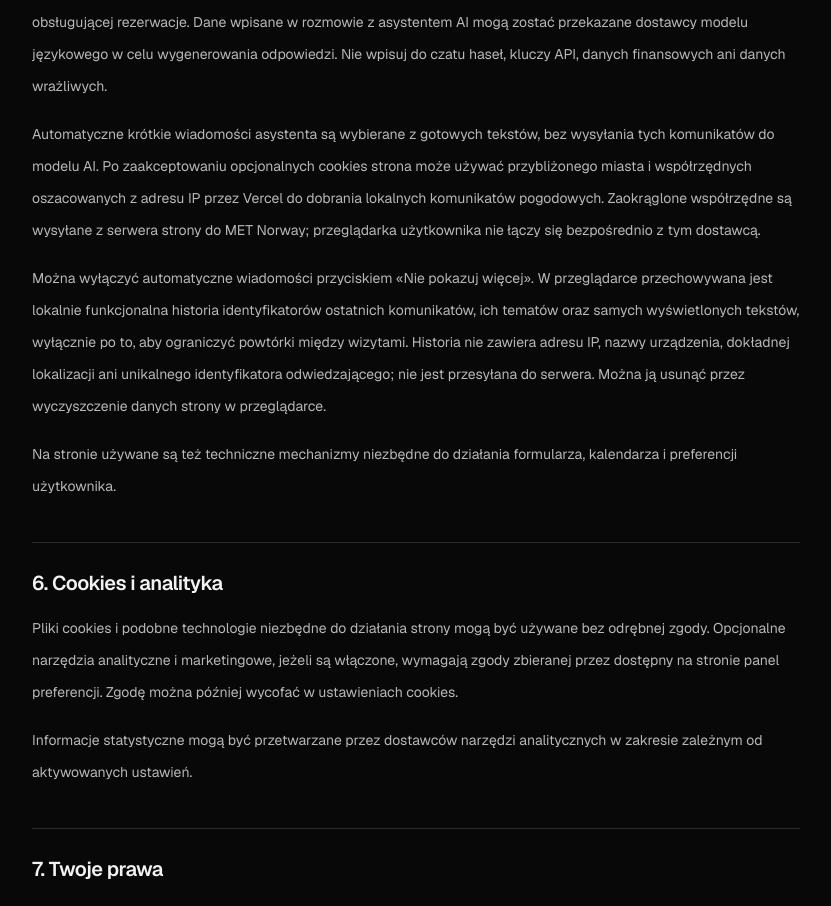
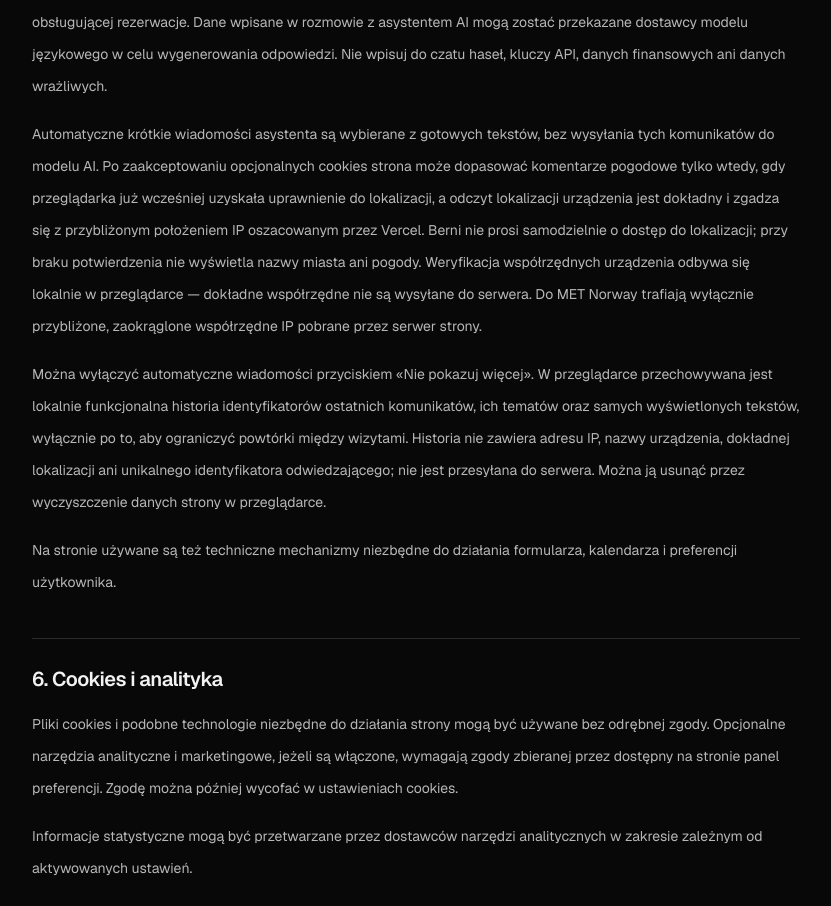
Before and after one commit to ft4k696bk6-prog/kacper-portfolio, a Next.js app: page /polityka-prywatnosci in a window 1280 px wide. Shown: the part 1887-2793 px from the top of the page, without its empty margins (224-1055 px from the left). Built offline with nearby package versions, Linux system fonts and the light colour scheme; no server answers.

Commit message:
docs(berni): disclose fail-closed local city check with previously granted browser permission

```diff
--- a/src/app/(pl)/polityka-prywatnosci/page.tsx
+++ b/src/app/(pl)/polityka-prywatnosci/page.tsx
@@ -27,7 +27,7 @@ const sections=[
  ]},
  {title:"5. Kalendarz i asystent AI",paragraphs:[
   "Podczas rezerwacji spotkania dane niezbędne do umówienia terminu są przekazywane do usługi kalendarzowej obsługującej rezerwacje. Dane wpisane w rozmowie z asystentem AI mogą zostać przekazane dostawcy modelu językowego w celu wygenerowania odpowiedzi. Nie wpisuj do czatu haseł, kluczy API, danych finansowych ani danych wrażliwych.",
-  "Automatyczne krótkie wiadomości asystenta są wybierane z gotowych tekstów, bez wysyłania tych komunikatów do modelu AI. Po zaakceptowaniu opcjonalnych cookies strona może używać przybliżonego miasta i współrzędnych oszacowanych z adresu IP przez Vercel do dobrania lokalnych komunikatów pogodowych. Zaokrąglone współrzędne są wysyłane z serwera strony do MET Norway; przeglądarka użytkownika nie łączy się bezpośrednio z tym dostawcą.",
+  "Automatyczne krótkie wiadomości asystenta są wybierane z gotowych tekstów, bez wysyłania tych komunikatów do modelu AI. Po zaakceptowaniu opcjonalnych cookies strona może dopasować komentarze pogodowe tylko wtedy, gdy przeglądarka już wcześniej uzyskała uprawnienie do lokalizacji, a odczyt lokalizacji urządzenia jest dokładny i zgadza się z przybliżonym położeniem IP oszacowanym przez Vercel. Berni nie prosi samodzielnie o dostęp do lokalizacji; przy braku potwierdzenia nie wyświetla nazwy miasta ani pogody. Weryfikacja współrzędnych urządzenia odbywa się lokalnie w przeglądarce — dokładne współrzędne nie są wysyłane do serwera. Do MET Norway trafiają wyłącznie przybliżone, zaokrąglone współrzędne IP pobrane przez serwer strony.",
   "Można wyłączyć automatyczne wiadomości przyciskiem «Nie pokazuj więcej». W przeglądarce przechowywana jest lokalnie funkcjonalna historia identyfikatorów ostatnich komunikatów, ich tematów oraz samych wyświetlonych tekstów, wyłącznie po to, aby ograniczyć powtórki między wizytami. Historia nie zawiera adresu IP, nazwy urządzenia, dokładnej lokalizacji ani unikalnego identyfikatora odwiedzającego; nie jest przesyłana do serwera. Można ją usunąć przez wyczyszczenie danych strony w przeglądarce.",
   "Na stronie używane są też techniczne mechanizmy niezbędne do działania formularza, kalendarza i preferencji użytkownika."
  ]},
```
